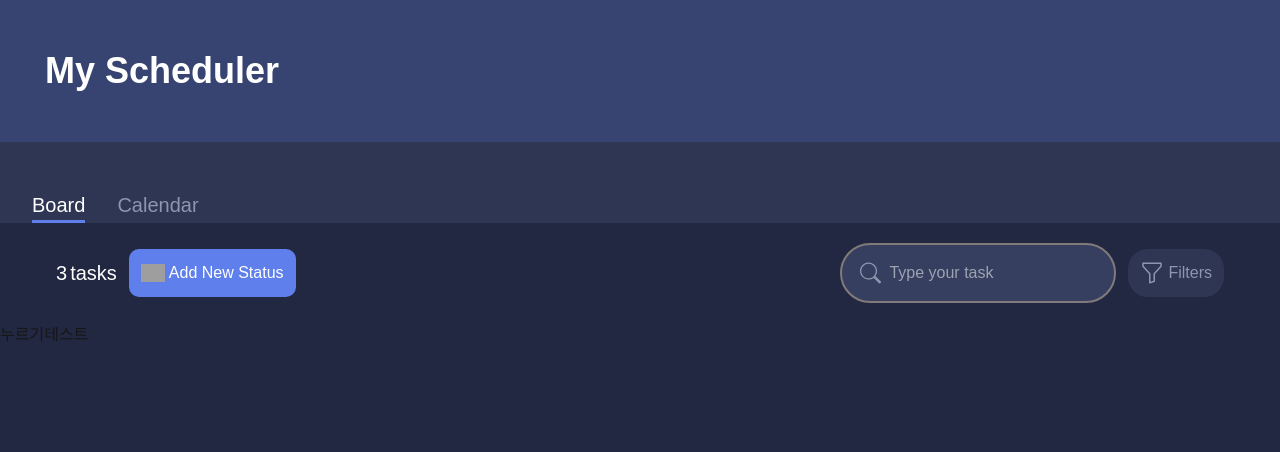
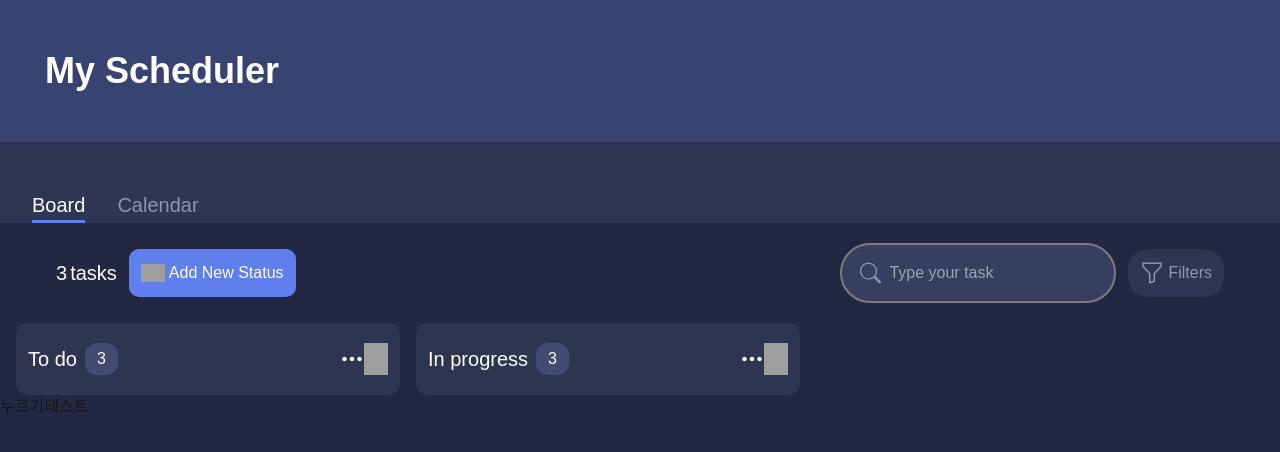
Before and after one commit to f-lab-edu/my-scheduler, a Next.js app: page /schedule in a window 1280 px wide. Shown: the top 452 px of the page. Built offline with nearby package versions, Linux system fonts and the light colour scheme; grey boxes are pictures that could not be loaded.

Commit message:
status ui 생성

```diff
--- /dev/null
+++ b/src/app/schedule/Contents.tsx
@@ -0,0 +1,60 @@
+import StatusList from "./board/StatusList";
+import { Priorities } from "@/types/scheduleType";
+
+const statusDummyData = [
+  {
+    statusName: "To do",
+    count: 3,
+    taskList: [
+      {
+        title: "밥 먹기",
+        startDate: "2025-03-03",
+        endDate: "2025-04-01",
+        priority: "high" as Priorities,
+        description: "밥 먹고 뭐 먹을까",
+        statusId: "1",
+        taskId: "2",
+        months: [3, 4],
+        order: 2,
+      },
+    ],
+  },
+  {
+    statusName: "In progress",
+    count: 3,
+    taskList: [
+      {
+        title: "밥 먹기",
+        startDate: "2025-03-03",
+        endDate: "2025-04-01",
+        priority: "high" as Priorities,
+        description: "밥 먹고 뭐 먹을까",
+        statusId: "1",
+        taskId: "2",
+        months: [3, 4],
+        order: 2,
+      },
+      {
+        title: "놀기",
+        startDate: "2025-03-26",
+        endDate: "2025-03-26",
+        priority: "high" as Priorities,
+        description: "뭐하고 놀까",
+        statusId: "2",
+        taskId: "3",
+        months: [3],
+        order: 2,
+      },
+    ],
+  },
+];
+
+export default function Contents() {
+  return (
+    <section className="flex gap-4 mx-4">
+      {statusDummyData.map((status, index) => (
+        <StatusList key={`${status.statusName}-${index}`} status={status} />
+      ))}
+    </section>
+  );
+}
--- a/src/app/schedule/actions/index.ts
+++ b/src/app/schedule/actions/index.ts
@@ -1,14 +1,15 @@
 "use server";
-import { TaskFormStatus, Priority } from "@/types/schedule";
+import { TaskFormStatusType, Priorities } from "@/types/scheduleType";
 
 export async function submitTask(
-  state: TaskFormStatus,
+  state: TaskFormStatusType,
   payload: FormData
-): Promise<TaskFormStatus> {
+): Promise<TaskFormStatusType> {
   const title = payload.get("title")?.toString() || "";
   const startDate = payload.get("startDate")?.toString() || "";
   const endDate = payload.get("endDate")?.toString() || "";
-  const priority = (payload.get("priority")?.toString() || "High") as Priority;
+  const priority = (payload.get("priority")?.toString() ||
+    "High") as Priorities;
   const description = payload.get("description")?.toString() || "";
 
   if (!title) {
--- /dev/null
+++ b/src/app/schedule/board/StatusList.tsx
@@ -0,0 +1,27 @@
+"use client";
+import Image from "next/image";
+import { StatusType } from "@/types/scheduleType";
+import menuIcon from "@/assets/three-dots.svg";
+import plusIcon from "@/assets/plus.svg";
+interface Props {
+  status: StatusType;
+}
+
+export default function StatusList({ status }: Props) {
+  return (
+    <section className="flex flex-col py-5 px-3 w-96 rounded-xl bg-background-status">
+      <div className="flex justify-between">
+        <div className="flex items-center gap-2">
+          <h2 className="text-white text-xl">{status.statusName}</h2>
+          <span className="bg-background-countBox py-1 px-3 rounded-xl text-white">
+            {status.count}
+          </span>
+        </div>
+        <span className="flex">
+          <Image src={menuIcon} alt="menu button" />
+          <Image width={24} height={24} src={plusIcon} alt="plus button" />
+        </span>
+      </div>
+    </section>
+  );
+}
--- a/src/app/schedule/page.tsx
+++ b/src/app/schedule/page.tsx
@@ -1,5 +1,6 @@
 "use client";
 
+import Contents from "@/app/schedule/Contents";
 import Editor from "@/components/common/Editor";
 import Modal from "@/components/common/Modal";
 import { useModal } from "@/hooks/useModal";
@@ -9,6 +10,7 @@ export default function Page() {
 
   return (
     <h1>
+      <Contents />
       <button onClick={openModal}>누르기테스트</button>
       {open && (
         <Modal onClose={closeModal}>
--- a/src/components/common/Editor.tsx
+++ b/src/components/common/Editor.tsx
@@ -8,9 +8,9 @@ import { submitTask } from "@/app/schedule/actions";
 import {
   TaskFormStatus,
   TaskForm,
-  Priority,
+  Priorities,
   DateField,
-} from "@/types/schedule";
+} from "@/types/scheduleType";
 
 const PRIORITIES = ["High", "Medium", "Low"];
 
@@ -30,7 +30,7 @@ export default function Editor() {
     description: "",
   });
 
-  const priorityClasses: Record<Priority, string> = {
+  const priorityClasses: Record<Priorities, string> = {
     High: "bg-priority-high",
     Medium: "bg-priority-medium",
     Low: "bg-priority-low",
@@ -67,7 +67,7 @@ export default function Editor() {
   const handlePrioritySelect = (event: ChangeEvent<HTMLSelectElement>) => {
     setTaskFormData((prev) => ({
       ...prev,
-      priority: event.target.value as Priority,
+      priority: event.target.value as Priorities,
     }));
   };
 
--- a/src/components/common/button/AddColumnButton.tsx
+++ b/src/components/common/button/AddColumnButton.tsx
@@ -1,5 +1,6 @@
+"use client";
+import Image from "next/image";
 import plusIcon from "@/assets/plus.svg";
-import Image from "next/image";
 export default function AddColumnButton() {
   return (
     <button className="flex items-center gap-1 p-3 hover:bg-hover-add focus:outline-none bg-button-add text-white rounded-[10px]">
--- a/src/components/common/button/Button.tsx
+++ /dev/null
@@ -1,10 +0,0 @@
-import clsx from "clsx";
-import { ButtonType } from "@/types/common";
-
-export default function Button({ children, className, ...props }: ButtonType) {
-  return (
-    <button className={clsx(className)} {...props}>
-      {children}
-    </button>
-  );
-}
--- a/src/components/common/button/CompoundButton.tsx
+++ /dev/null
@@ -1,45 +0,0 @@
-import Button from "@/components/common/button/Button";
-import { ButtonType } from "@/types/common";
-import Image from "next/image";
-import clsx from "clsx";
-
-interface IconProps {
-  icon?: string;
-}
-
-export default function CompoundButton({
-  children,
-  variant = "add",
-  className = "",
-  ...props
-}: ButtonType) {
-  const baseStyles =
-    "flex items-center gap-2 px-4 py-2 focus:outline-none focus:ring-2";
-  let variantStyles;
-  if (variant === "add") {
-    variantStyles = "bg-button-add text-white rounded-[30px] p-3";
-  } else if (variant === "filter") {
-    variantStyles = "rounded-[20px]";
-  } else if (variant === "cancel") {
-    variantStyles = "rounded-[10px]";
-  } else if (variant === "confirm") {
-    variantStyles = "rounded-[10px]";
-  }
-
-  return (
-    <Button className={clsx(baseStyles, variantStyles, className)} {...props}>
-      {children}
-    </Button>
-  );
-}
-
-function ButtonIcon({ icon }: IconProps) {
-  return icon ? <Image src={icon} width={20} alt="icon" /> : null;
-}
-
-function ButtonText({ text }: { text: string }) {
-  return <span>{text}</span>;
-}
-
-CompoundButton.Icon = ButtonIcon;
-CompoundButton.Text = ButtonText;
--- a/src/types/schedule.ts
+++ /dev/null
@@ -1,22 +0,0 @@
-export type DateField = "start" | "end";
-export type Priority = "High" | "Medium" | "Low";
-
-export type TaskForm = {
-  title: string;
-  startDate: string;
-  endDate: string;
-  priority: Priority;
-  description: string;
-};
-
-export type TaskFormStatus = {
-  success: boolean;
-  message: string;
-  newTask?: {
-    title: string;
-    startDate: string;
-    endDate: string;
-    priority: string;
-    description: string;
-  };
-};
--- /dev/null
+++ b/src/types/scheduleType.ts
@@ -0,0 +1,41 @@
+export type DateField = "start" | "end";
+export type Priorities = "high" | "medium" | "low";
+
+export interface StatusType {
+  statusName: string;
+  count: number;
+  taskList: TaskType[];
+}
+
+export interface TaskType {
+  id?: string;
+  title: string;
+  startDate: string;
+  endDate: string;
+  priority: Priorities;
+  description: string;
+  statusId: string | null;
+  taskId?: string; //수정 시에만 필요
+  months?: number[]; //calendar 달별로 가져올 때
+  order?: number; //drag&drop 순서
+}
+
+export interface TaskFormType {
+  title: string;
+  startDate: string;
+  endDate: string;
+  priority: Priorities;
+  description: string;
+}
+
+export interface TaskFormStatusType {
+  success: boolean;
+  message: string;
+  newTask?: {
+    title: string;
+    startDate: string;
+    endDate: string;
+    priority: string;
+    description: string;
+  };
+}
--- a/tailwind.config.js
+++ b/tailwind.config.js
@@ -28,7 +28,7 @@ export default {
           startContents: "#222841",
           endContents: "#001b41",
           searchBar: "#373f60",
-          taskList: "#2e3551",
+          status: "#2e3551",
           countBox: "#434b70",
           input: "#6a6c93",
           agendaBox: "#2e3551",
```
Also changed, not shown: src/types/common.ts (deleted, +0 -8 lines), src/assets/three-dots.svg (added).
